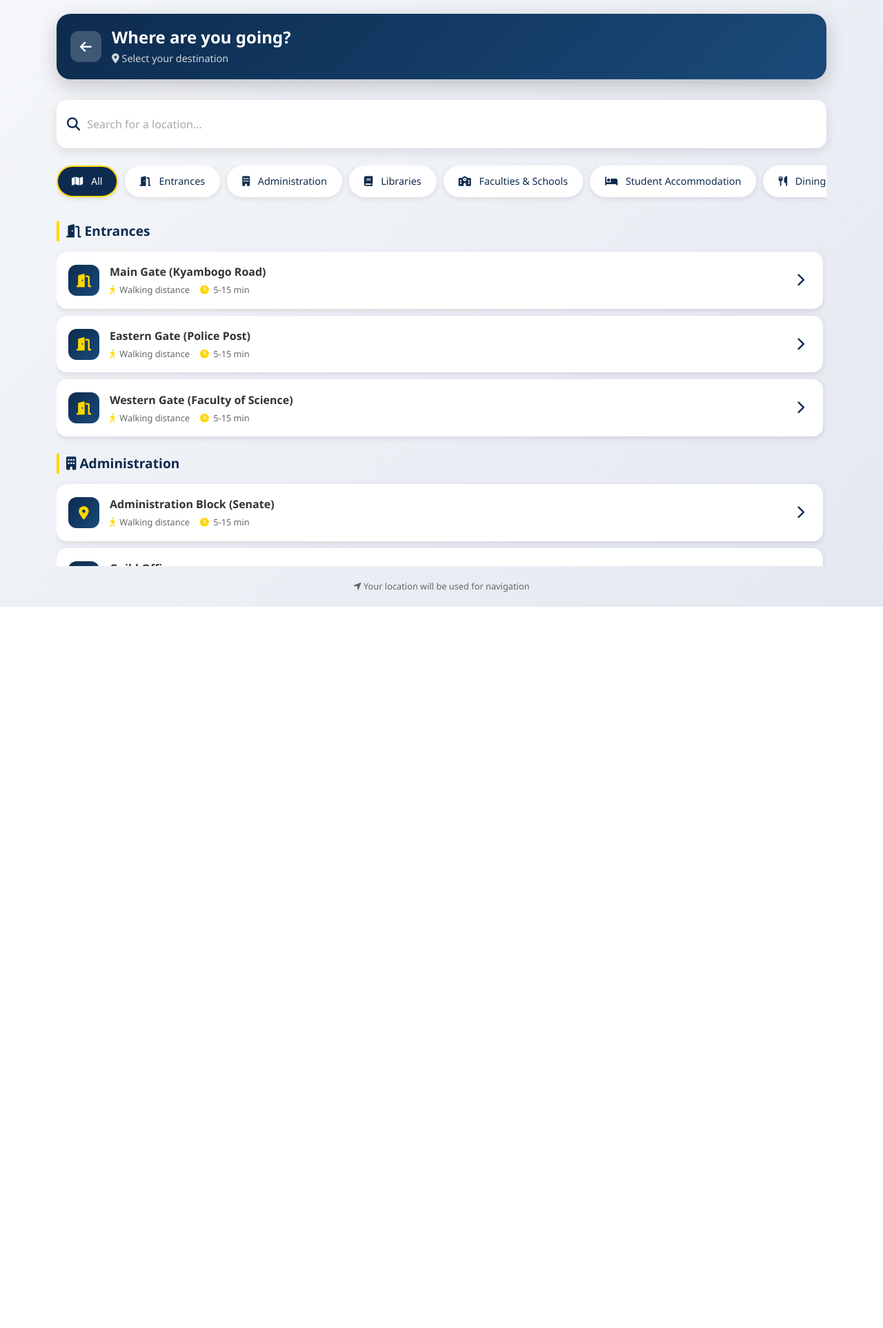
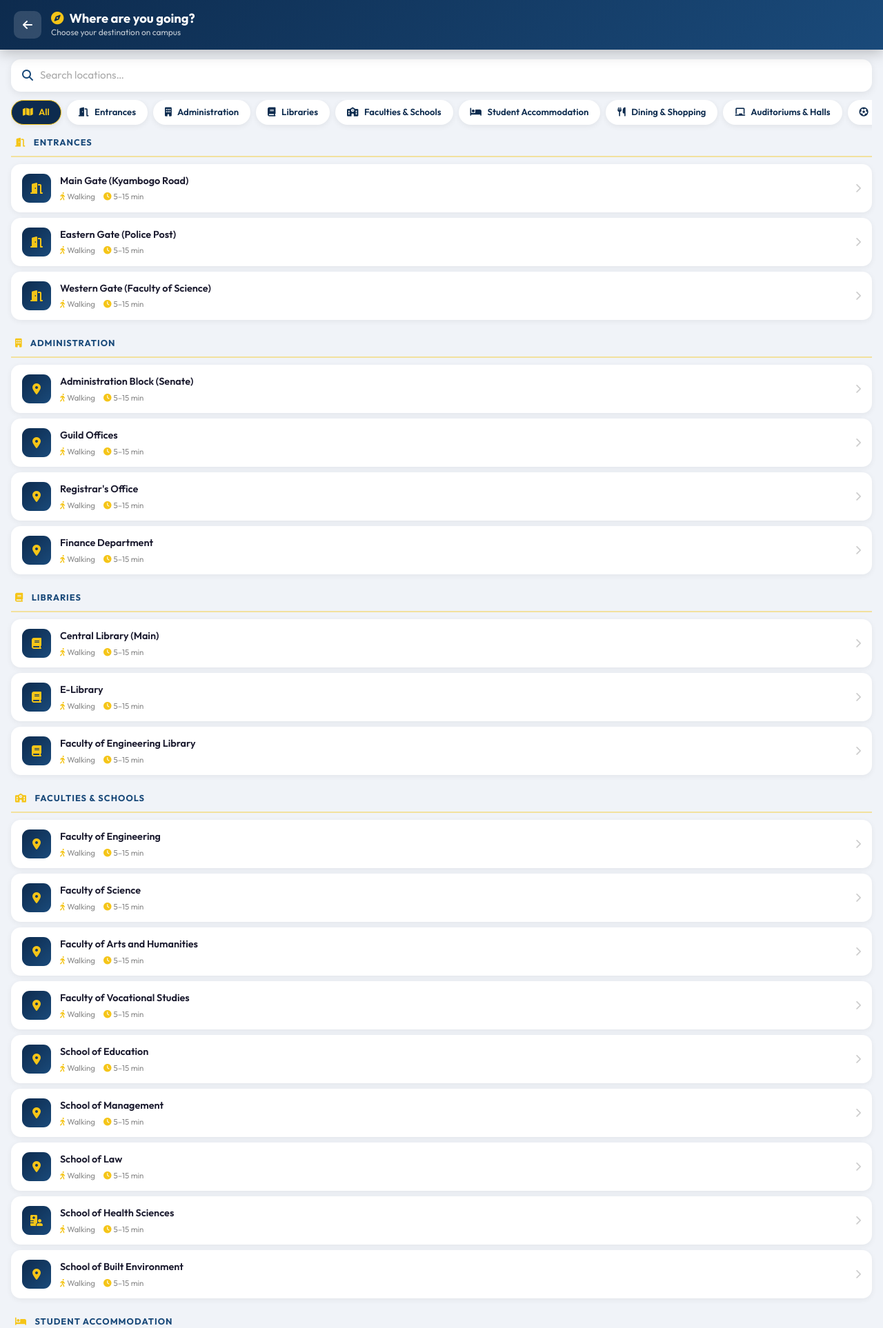
Before and after one commit to Darknet2355/uniway, a Flask app: page /home in a window 1280 px wide. Shown: the top 1926 px of the page at 69% size. Before the commit the page ends 880 px from the top, so only its background shows below. Run offline with Flask 2, Linux system fonts and the light colour scheme.

Commit message:
Update home.html

```diff
--- a/Campus-Navigation-System-main/templates/home.html
+++ b/Campus-Navigation-System-main/templates/home.html
@@ -2,271 +2,279 @@
 <html lang="en">
 <head>
   <meta charset="UTF-8" />
-  <meta name="viewport" content="width=device-width, initial-scale=1.0, maximum-scale=1.0, user-scalable=yes"/>
-  <title>Select Destination - Kyambogo Navigator</title>
+  <meta name="viewport" content="width=device-width, initial-scale=1.0, maximum-scale=1.0"/>
+  <title>Select Destination – Kyambogo Navigator</title>
   <link href="https://cdn.jsdelivr.net/npm/bootstrap@5.3.3/dist/css/bootstrap.min.css" rel="stylesheet">
   <link rel="stylesheet" href="https://cdnjs.cloudflare.com/ajax/libs/font-awesome/6.4.0/css/all.min.css">
+  <link href="https://fonts.googleapis.com/css2?family=Outfit:wght@300;400;600;700&display=swap" rel="stylesheet">
   <style>
-    * {
-      margin: 0;
-      padding: 0;
-      box-sizing: border-box;
+    :root {
+      --navy: #0d2b4e;
+      --navy-light: #1a4a7a;
+      --gold: #f5c518;
+      --gold-light: #fff3b0;
+      --bg: #f0f3f8;
     }
 
+    * { margin: 0; padding: 0; box-sizing: border-box; }
+
     body {
-      background: linear-gradient(135deg, #f5f7fa, #e4e8f0);
+      background: var(--bg);
       min-height: 100vh;
-      font-family: 'Segoe UI', Tahoma, Geneva, Verdana, sans-serif;
-      padding: 20px;
+      font-family: 'Outfit', sans-serif;
+      padding: 0 0 20px;
     }
 
+    /* ── Header ── */
     .header {
-      background: linear-gradient(135deg, #0d2b4e, #1a4a7a);
+      background: linear-gradient(135deg, var(--navy), var(--navy-light));
       color: white;
-      padding: 20px;
-      border-radius: 20px;
-      margin-bottom: 30px;
-      box-shadow: 0 10px 30px rgba(0,0,0,0.2);
+      padding: 16px 20px;
       display: flex;
       align-items: center;
-      gap: 15px;
+      gap: 14px;
+      position: sticky;
+      top: 0;
+      z-index: 100;
+      box-shadow: 0 4px 20px rgba(0,0,0,0.25);
     }
 
     .back-btn {
-      background: rgba(255,255,255,0.2);
+      width: 40px;
+      height: 40px;
+      background: rgba(255,255,255,0.15);
       border: none;
+      border-radius: 10px;
       color: white;
-      width: 45px;
-      height: 45px;
-      border-radius: 12px;
-      font-size: 1.2rem;
-      transition: all 0.3s;
+      font-size: 1rem;
       display: flex;
       align-items: center;
       justify-content: center;
+      cursor: pointer;
+      transition: background 0.2s;
+      flex-shrink: 0;
     }
 
-    .back-btn:hover {
-      background: rgba(255,255,255,0.3);
-      transform: translateX(-3px);
+    .back-btn:hover { background: rgba(255,255,255,0.25); }
+
+    .header-text h2 {
+      font-size: 1.15rem;
+      font-weight: 700;
+      margin: 0;
     }
 
-    .header-title h2 {
+    .header-text p {
+      font-size: 0.75rem;
+      opacity: 0.75;
       margin: 0;
-      font-size: 1.5rem;
-      font-weight: 600;
     }
 
-    .header-title p {
-      margin: 5px 0 0;
-      opacity: 0.8;
-      font-size: 0.9rem;
+    /* ── Sticky search + filters ── */
+    .sticky-controls {
+      position: sticky;
+      top: 72px;
+      z-index: 90;
+      background: var(--bg);
+      padding: 14px 16px 0;
     }
 
-    .search-box {
+    .search-wrap {
       background: white;
-      border-radius: 15px;
-      padding: 15px;
-      margin-bottom: 25px;
-      box-shadow: 0 5px 15px rgba(0,0,0,0.1);
+      border-radius: 14px;
+      padding: 12px 16px;
       display: flex;
+      align-items: center;
       gap: 10px;
+      box-shadow: 0 3px 12px rgba(0,0,0,0.08);
+      margin-bottom: 12px;
     }
 
-    .search-box i {
-      color: #0d2b4e;
-      font-size: 1.2rem;
-      margin-top: 10px;
-    }
+    .search-wrap i { color: var(--navy-light); font-size: 1rem; }
 
-    .search-box input {
+    .search-wrap input {
       border: none;
       outline: none;
       width: 100%;
-      font-size: 1rem;
-      padding: 8px 0;
+      font-family: 'Outfit', sans-serif;
+      font-size: 0.95rem;
+      color: #333;
+      background: transparent;
     }
 
-    .search-box input::placeholder {
+    .search-wrap input::placeholder { color: #aaa; }
+
+    .clear-btn {
+      background: none;
+      border: none;
       color: #aaa;
+      cursor: pointer;
+      padding: 4px;
+      display: none;
+      font-size: 0.85rem;
     }
 
-    .categories {
+    /* ── Category tabs ── */
+    .cat-scroll {
       display: flex;
-      gap: 10px;
+      gap: 8px;
       overflow-x: auto;
-      padding-bottom: 15px;
-      margin-bottom: 20px;
-      scrollbar-width: thin;
+      padding-bottom: 12px;
+      scrollbar-width: none;
       -webkit-overflow-scrolling: touch;
     }
 
-    .category-tag {
+    .cat-scroll::-webkit-scrollbar { display: none; }
+
+    .cat-tag {
       background: white;
-      padding: 10px 20px;
+      border: 1.5px solid transparent;
       border-radius: 30px;
-      font-size: 0.9rem;
-      font-weight: 500;
-      color: #0d2b4e;
+      padding: 7px 16px;
+      font-size: 0.82rem;
+      font-weight: 600;
+      color: var(--navy);
       white-space: nowrap;
       cursor: pointer;
-      border: 2px solid transparent;
-      transition: all 0.3s;
-      box-shadow: 0 2px 8px rgba(0,0,0,0.1);
+      transition: all 0.25s;
+      box-shadow: 0 2px 8px rgba(0,0,0,0.07);
+      font-family: 'Outfit', sans-serif;
     }
 
-    .category-tag:hover, .category-tag.active {
-      background: #0d2b4e;
-      color: white;
-      border-color: #ffd700;
+    .cat-tag i { margin-right: 6px; }
+
+    .cat-tag:hover, .cat-tag.active {
+      background: var(--navy);
+      color: var(--gold);
+      border-color: var(--gold);
     }
 
-    .category-tag i {
-      margin-right: 8px;
+    /* ── Locations ── */
+    .locations-wrap {
+      padding: 0 16px;
     }
 
-    .locations-container {
-      max-height: calc(100vh - 300px);
-      overflow-y: auto;
-      padding-right: 5px;
+    .cat-section { margin-bottom: 20px; }
+
+    .cat-title {
+      font-size: 0.8rem;
+      font-weight: 700;
+      color: var(--navy-light);
+      text-transform: uppercase;
+      letter-spacing: 1px;
+      padding: 4px 0 10px 6px;
+      border-bottom: 2px solid rgba(245,197,24,0.4);
+      margin-bottom: 10px;
     }
 
-    .category-section {
-      margin-bottom: 25px;
+    .cat-title i { margin-right: 8px; color: var(--gold); }
+
+    .loc-card {
+      background: white;
+      border-radius: 14px;
+      padding: 13px 15px;
+      margin-bottom: 8px;
+      box-shadow: 0 2px 8px rgba(0,0,0,0.06);
+      display: flex;
+      align-items: center;
+      gap: 13px;
+      cursor: pointer;
+      border: 1.5px solid transparent;
+      transition: all 0.22s;
+      -webkit-tap-highlight-color: transparent;
     }
 
-    .category-title {
-      font-size: 1.2rem;
-      font-weight: 600;
-      color: #0d2b4e;
-      margin-bottom: 15px;
-      padding-left: 10px;
-      border-left: 4px solid #ffd700;
+    .loc-card:hover, .loc-card:active {
+      border-color: var(--gold);
+      box-shadow: 0 4px 16px rgba(0,0,0,0.12);
+      transform: translateY(-1px);
     }
 
-    .location-card {
-      background: white;
-      border-radius: 15px;
-      padding: 15px;
-      margin-bottom: 10px;
-      box-shadow: 0 3px 10px rgba(0,0,0,0.1);
-      transition: all 0.3s;
-      cursor: pointer;
-      border: 2px solid transparent;
-      display: flex;
-      align-items: center;
-      gap: 15px;
-    }
-
-    .location-card:hover {
-      transform: translateY(-3px);
-      box-shadow: 0 5px 20px rgba(0,0,0,0.15);
-      border-color: #ffd700;
-    }
-
-    .location-icon {
-      width: 45px;
-      height: 45px;
-      background: linear-gradient(135deg, #0d2b4e, #1a4a7a);
-      border-radius: 12px;
+    .loc-icon {
+      width: 42px;
+      height: 42px;
+      background: linear-gradient(135deg, var(--navy), var(--navy-light));
+      border-radius: 11px;
       display: flex;
       align-items: center;
       justify-content: center;
-      color: #ffd700;
-      font-size: 1.2rem;
+      color: var(--gold);
+      font-size: 1rem;
+      flex-shrink: 0;
     }
 
-    .location-info {
-      flex: 1;
+    .loc-info { flex: 1; min-width: 0; }
+
+    .loc-name {
+      font-weight: 600;
+      color: #1a1a2e;
+      font-size: 0.9rem;
+      white-space: nowrap;
+      overflow: hidden;
+      text-overflow: ellipsis;
     }
 
-    .location-name {
-      font-weight: 600;
-      color: #333;
-      margin-bottom: 5px;
+    .loc-meta {
+      display: flex;
+      gap: 12px;
+      font-size: 0.72rem;
+      color: #888;
+      margin-top: 3px;
     }
 
-    .location-meta {
-      display: flex;
-      gap: 15px;
-      font-size: 0.8rem;
-      color: #666;
+    .loc-meta i { color: var(--gold); margin-right: 3px; }
+
+    .loc-arrow {
+      color: #ccc;
+      font-size: 0.85rem;
+      flex-shrink: 0;
     }
 
-    .location-meta i {
-      margin-right: 3px;
-      color: #ffd700;
+    .loc-card:hover .loc-arrow { color: var(--navy); }
+
+    /* empty state */
+    .empty-state {
+      text-align: center;
+      padding: 40px 20px;
+      color: #aaa;
+      display: none;
     }
 
-    .select-btn {
-      background: none;
-      border: none;
-      color: #0d2b4e;
-      font-size: 1.2rem;
-      padding: 10px;
-      cursor: pointer;
-      transition: all 0.3s;
-    }
+    .empty-state i { font-size: 2.5rem; margin-bottom: 12px; display: block; }
 
-    .select-btn:hover {
-      color: #ffd700;
-      transform: scale(1.2);
-    }
-
-    .footer {
-      text-align: center;
-      margin-top: 20px;
-      color: #666;
-      font-size: 0.8rem;
-    }
-
-    @media (max-width: 480px) {
-      .header {
-        padding: 15px;
-      }
-
-      .header-title h2 {
-        font-size: 1.2rem;
-      }
-
-      .category-tag {
-        padding: 8px 15px;
-        font-size: 0.8rem;
-      }
-
-      .location-card {
-        padding: 12px;
-      }
-
-      .location-icon {
-        width: 40px;
-        height: 40px;
-        font-size: 1rem;
-      }
+    /* ── Responsive ── */
+    @media (max-width: 400px) {
+      .loc-card { padding: 11px 12px; }
+      .loc-icon { width: 38px; height: 38px; }
+      .loc-name { font-size: 0.85rem; }
     }
   </style>
 </head>
 <body>
-  <div class="container">
+  <!-- Header -->
   <div class="header">
     <button class="back-btn" onclick="window.location.href='/'">
       <i class="fas fa-arrow-left"></i>
     </button>
-      <div class="header-title">
-        <h2>Where are you going?</h2>
-        <p><i class="fas fa-map-marker-alt"></i> Select your destination</p>
+    <div class="header-text">
+      <h2><i class="fas fa-compass" style="color:var(--gold);margin-right:8px"></i>Where are you going?</h2>
+      <p>Choose your destination on campus</p>
     </div>
   </div>
 
-    <div class="search-box">
+  <!-- Sticky search + categories -->
+  <div class="sticky-controls">
+    <div class="search-wrap">
       <i class="fas fa-search"></i>
-      <input type="text" id="searchInput" placeholder="Search for a location..." onkeyup="filterLocations()">
+      <input type="text" id="searchInput" placeholder="Search locations…" oninput="filterLocations(this.value)" autocomplete="off">
+      <button class="clear-btn" id="clearBtn" onclick="clearSearch()"><i class="fas fa-times"></i></button>
     </div>
 
-    <div class="categories" id="categories">
-      <span class="category-tag active" onclick="filterCategory('all')"><i class="fas fa-map"></i> All</span>
+    <div class="cat-scroll" id="catScroll">
+      <span class="cat-tag active" onclick="filterCategory('all', this)">
+        <i class="fas fa-map"></i> All
+      </span>
       {% for category, places in categories.items() %}
-      <span class="category-tag" onclick="filterCategory('{{ category }}')">
+      <span class="cat-tag" onclick="filterCategory('{{ category }}', this)">
         {% if category == "Entrances" %}<i class="fas fa-door-open"></i>
         {% elif category == "Administration" %}<i class="fas fa-building"></i>
         {% elif category == "Libraries" %}<i class="fas fa-book"></i>
@@ -281,13 +289,18 @@
       </span>
       {% endfor %}
     </div>
+  </div>
 
-    <form id="destinationForm" method="post" action="/result">
-      <input type="hidden" name="destination" id="selectedDestination">
-      <div class="locations-container" id="locationsContainer">
+  <!-- Destination form (hidden) -->
+  <form id="destForm" method="post" action="/result" style="display:none">
+    <input type="hidden" name="destination" id="destInput">
+  </form>
+
+  <!-- Location cards -->
+  <div class="locations-wrap" id="locationsWrap">
     {% for category, places in categories.items() %}
-        <div class="category-section" data-category="{{ category }}">
-          <div class="category-title">
+    <div class="cat-section" data-cat="{{ category }}" id="cat-{{ loop.index }}">
+      <div class="cat-title">
         {% if category == "Entrances" %}<i class="fas fa-door-open"></i>
         {% elif category == "Administration" %}<i class="fas fa-building"></i>
         {% elif category == "Libraries" %}<i class="fas fa-book"></i>
@@ -302,101 +315,87 @@
       </div>
 
       {% for place in places %}
-          <div class="location-card" onclick="selectDestination('{{ place }}')">
-            <div class="location-icon">
+      <div class="loc-card" data-name="{{ place|lower }}" data-cat="{{ category }}" onclick="goTo('{{ place }}')">
+        <div class="loc-icon">
           {% if "Gate" in place %}<i class="fas fa-door-open"></i>
           {% elif "Library" in place %}<i class="fas fa-book"></i>
           {% elif "Hostel" in place %}<i class="fas fa-bed"></i>
           {% elif "Cafeteria" in place or "Canteen" in place %}<i class="fas fa-utensils"></i>
-              {% elif "Bank" in place %}<i class="fas fa-coins"></i>
-              {% elif "Sports" in place or "Court" in place %}<i class="fas fa-futbol"></i>
-              {% elif "Health" in place or "Clinic" in place %}<i class="fas fa-hospital"></i>
-              {% elif "Auditorium" in place %}<i class="fas fa-chalkboard"></i>
+          {% elif "Bank" in place %}<i class="fas fa-piggy-bank"></i>
+          {% elif "Sports" in place or "Court" in place or "Gym" in place %}<i class="fas fa-futbol"></i>
+          {% elif "Health" in place or "Clinic" in place or "Pharmacy" in place %}<i class="fas fa-hospital-user"></i>
+          {% elif "Auditorium" in place or "Lecture" in place %}<i class="fas fa-chalkboard-teacher"></i>
+          {% elif "Chapel" in place %}<i class="fas fa-cross"></i>
+          {% elif "Mosque" in place %}<i class="fas fa-mosque"></i>
+          {% elif "ICT" in place %}<i class="fas fa-laptop"></i>
+          {% elif "Farm" in place %}<i class="fas fa-seedling"></i>
           {% else %}<i class="fas fa-map-marker-alt"></i>{% endif %}
         </div>
-            <div class="location-info">
-              <div class="location-name">{{ place }}</div>
-              <div class="location-meta">
-                <span><i class="fas fa-walking"></i> Walking distance</span>
-                <span><i class="fas fa-clock"></i> 5-15 min</span>
+        <div class="loc-info">
+          <div class="loc-name">{{ place }}</div>
+          <div class="loc-meta">
+            <span><i class="fas fa-walking"></i>Walking</span>
+            <span><i class="fas fa-clock"></i>5–15 min</span>
           </div>
         </div>
-            <button type="button" class="select-btn" onclick="event.stopPropagation(); selectDestination('{{ place }}')">
-              <i class="fas fa-chevron-right"></i>
-            </button>
+        <div class="loc-arrow"><i class="fas fa-chevron-right"></i></div>
       </div>
       {% endfor %}
     </div>
     {% endfor %}
-      </div>
-    </form>
 
-    <div class="footer">
-      <i class="fas fa-location-arrow"></i> Your location will be used for navigation
+    <div class="empty-state" id="emptyState">
+      <i class="fas fa-search-location"></i>
+      <p>No locations match your search.</p>
     </div>
   </div>
 
   <script>
-    function selectDestination(place) {
-      document.getElementById('selectedDestination').value = place;
-      document.getElementById('destinationForm').submit();
+    function goTo(place) {
+      document.getElementById('destInput').value = place;
+      document.getElementById('destForm').submit();
     }
 
-    function filterCategory(category) {
-      // Update active category
-      document.querySelectorAll('.category-tag').forEach(tag => {
-        tag.classList.remove('active');
+    function filterCategory(cat, el) {
+      document.querySelectorAll('.cat-tag').forEach(t => t.classList.remove('active'));
+      el.classList.add('active');
+      document.getElementById('searchInput').value = '';
+      document.getElementById('clearBtn').style.display = 'none';
+
+      document.querySelectorAll('.cat-section').forEach(s => {
+        s.style.display = (cat === 'all' || s.dataset.cat === cat) ? 'block' : 'none';
       });
-      event.target.classList.add('active');
-
-      // Filter sections
-      const sections = document.querySelectorAll('.category-section');
-      if (category === 'all') {
-        sections.forEach(section => {
-          section.style.display = 'block';
-        });
-      } else {
-        sections.forEach(section => {
-          if (section.dataset.category === category) {
-            section.style.display = 'block';
-          } else {
-            section.style.display = 'none';
-          }
-        });
-      }
+      document.querySelectorAll('.loc-card').forEach(c => c.style.display = 'flex');
+      document.getElementById('emptyState').style.display = 'none';
     }
 
-    function filterLocations() {
-      const searchTerm = document.getElementById('searchInput').value.toLowerCase();
-      const locationCards = document.querySelectorAll('.location-card');
+    function filterLocations(val) {
+      const q = val.toLowerCase().trim();
+      document.getElementById('clearBtn').style.display = q ? 'block' : 'none';
 
-      locationCards.forEach(card => {
-        const locationName = card.querySelector('.location-name').textContent.toLowerCase();
-        const section = card.closest('.category-section');
+      // Reset category tabs
+      document.querySelectorAll('.cat-tag').forEach(t => t.classList.remove('active'));
+      document.querySelectorAll('.cat-tag')[0].classList.add('active');
 
-        if (locationName.includes(searchTerm)) {
-          card.style.display = 'flex';
-          section.style.display = 'block';
-        } else {
-          card.style.display = 'none';
-        }
+      let anyVisible = false;
+
+      document.querySelectorAll('.cat-section').forEach(section => {
+        let secVisible = false;
+        section.querySelectorAll('.loc-card').forEach(card => {
+          const match = !q || card.dataset.name.includes(q);
+          card.style.display = match ? 'flex' : 'none';
+          if (match) { secVisible = true; anyVisible = true; }
+        });
+        section.style.display = secVisible ? 'block' : 'none';
       });
 
-      // Hide empty sections
-      document.querySelectorAll('.category-section').forEach(section => {
-        const visibleCards = section.querySelectorAll('.location-card[style="display: flex;"]');
-        if (visibleCards.length === 0) {
-          section.style.display = 'none';
-        }
-      });
+      document.getElementById('emptyState').style.display = anyVisible ? 'none' : 'block';
     }
 
-    // Reset filters
-    document.getElementById('searchInput').addEventListener('search', function() {
-      if (this.value === '') {
-        location.reload();
+    function clearSearch() {
+      document.getElementById('searchInput').value = '';
+      filterLocations('');
     }
-    });
   </script>
 </body>
 </html>
```
Lines whose indentation alone changed are shown as unchanged.
